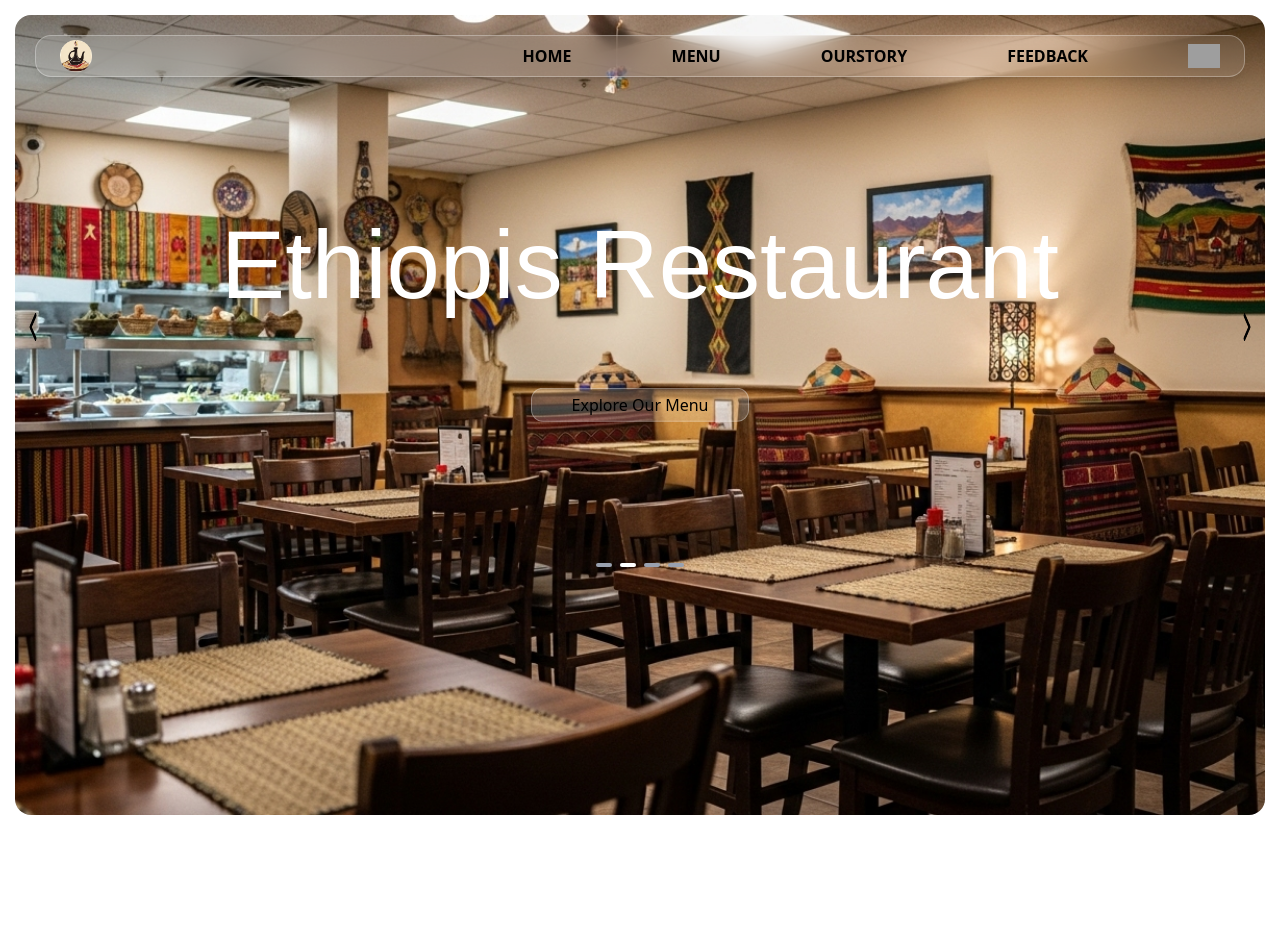
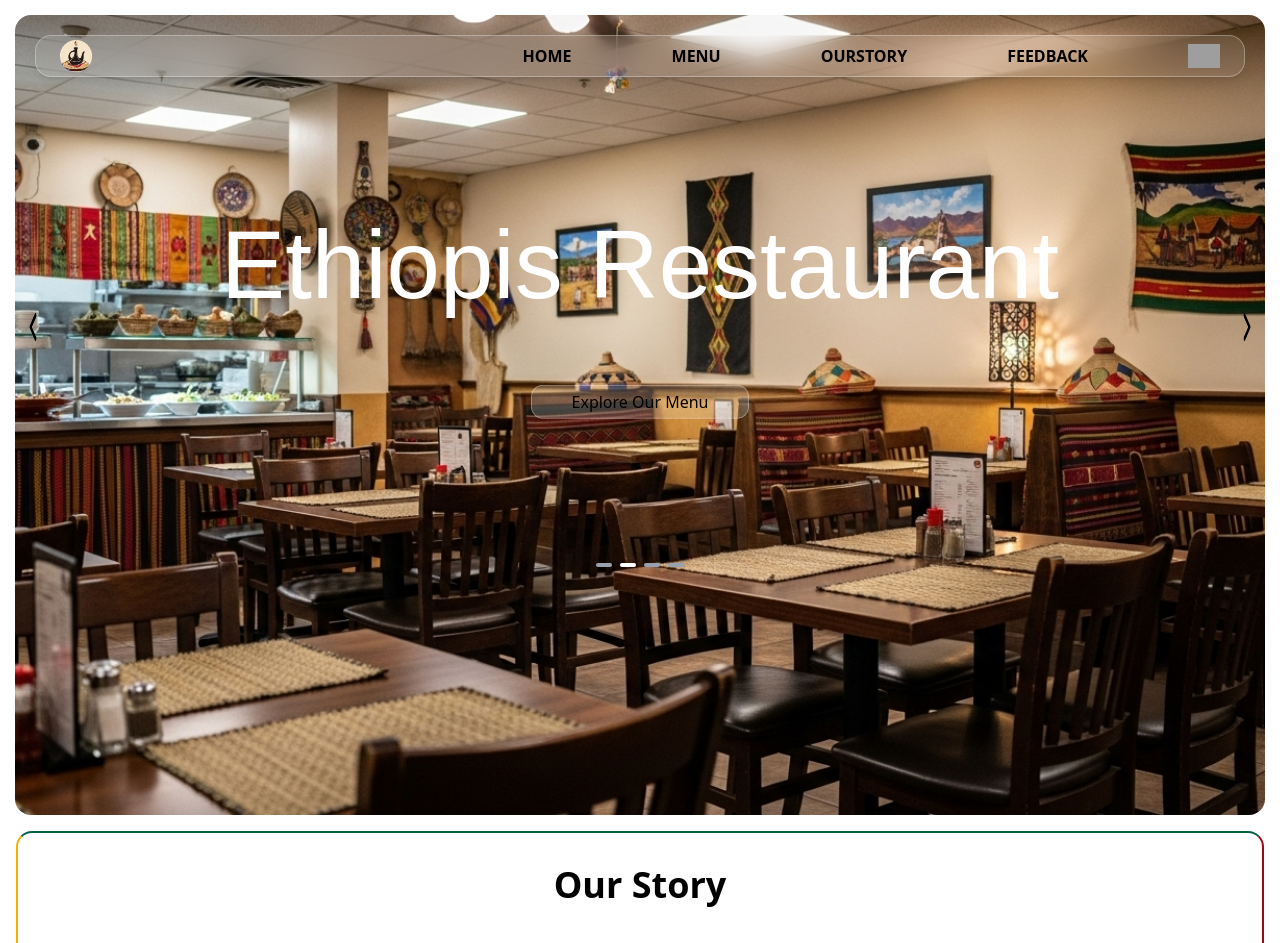
Before and after one commit to abii16/Ethiopis-Restaurant, a React (Vite) app: page / in a window 1280 px wide. Shown: the top 943 px of the page. Before the commit the page ends 830 px from the top, so only its background shows below. Built offline with nearby package versions, Linux system fonts and the light colour scheme; grey boxes are pictures that could not be loaded; a web font is replaced by a local one.

Commit message:
added story component

```diff
--- a/src/App.jsx
+++ b/src/App.jsx
@@ -1,10 +1,14 @@
 import './App.css'
 import Hero from './components/hero'
+import Story from './components/story'
 
 function App() {
 
   return (
+    <>
     <Hero/>
+    <Story/>
+    </>
   )
 }
 
```
